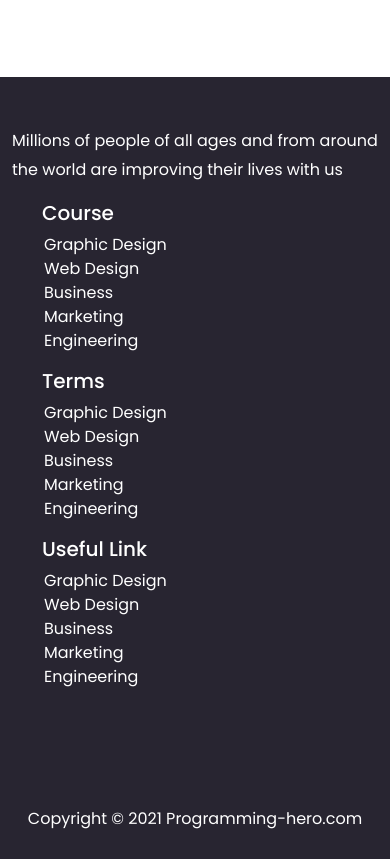
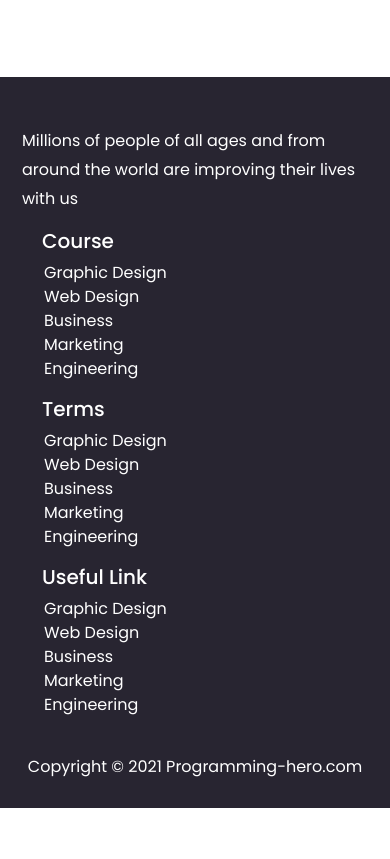
Before and after one commit to md-ali-dev/e-school, a plain HTML site: page index.html in a window 390 px wide. Shown: the part 3480-4339 px from the top of the page. After the commit the page ends 4288 px from the top, so only its background shows below. Drawn offline with Linux system fonts and the light colour scheme.

Commit message:
E School

```diff
--- a/assets/css/custom.css
+++ b/assets/css/custom.css
@@ -164,4 +164,11 @@ p{
     p{
         line-height: 1.8;
     }
+    .footer p{
+        padding-left: 10px;
+        padding-right: 10px;
+    }
+    .footer .container{
+        margin-bottom: 20px;
+    }
 }
```
